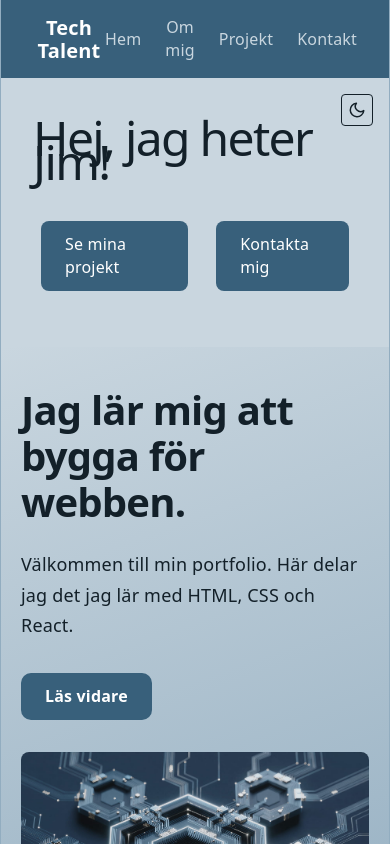
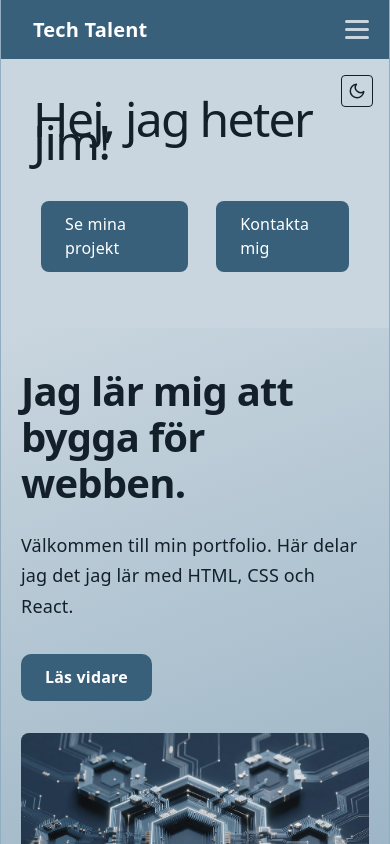
Before and after one commit to JimAndersson8/min-sida, a React (Vite) app: page / in a window 390 px wide. Shown: the top 844 px of the page. Built offline with nearby package versions, Linux system fonts and the light colour scheme.

Commit message:
Hamburgermeny för smala skärmar
Navbar får en hamburgerknapp under 1000 px som fäller ned länkarna. Menyn stängs vid val av sida. Navbaren får z-index så att menyn ligger över headern, och menyn och hamburgerikonen följer samma högermarginal som dark mode-knappen.

```diff
--- a/src/components/Navbar.css
+++ b/src/components/Navbar.css
@@ -3,6 +3,8 @@
   justify-content: space-between;
   align-items: center;
   padding: 16px 32px;
+  position: relative;               /* gör att den nedfällda menyn placeras under navbarn */
+  z-index: 10;                      /* håller navbaren, och menyn i den, ovanpå headern */
   background-color: var(--primar-mork);   /* samma blå som knapparna */
 }
 
@@ -10,6 +12,11 @@
   color: var(--vit);
   font-size: 20px;
   font-weight: bold;
+}
+
+/* Hamburgerknappen syns bara på smala skärmar, se mediaregeln längst ner */
+.hamburger {
+  display: none;
 }
 
 .lankar {
@@ -27,3 +34,43 @@
   color: var(--vit);                /* ljusare text vid hover, vit på blå navbar (6,7:1) */
   text-decoration: underline;
 }
+
+@media (max-width: 1000px) {
+  .navbar {
+    padding-right: 16px;
+  }
+
+  .hamburger {
+    display: flex;
+    flex-direction: column;
+    gap: 5px;
+    padding: 4px;
+    background: none;
+    border: none;
+    cursor: pointer;
+  }
+
+  .hamburger span {
+    display: block;
+    width: 24px;
+    height: 3px;
+    border-radius: 2px;
+    background-color: var(--tekst-pa-mork);
+  }
+
+  .lankar {
+    display: none;
+  }
+
+  .lankar.oppen {
+    display: flex;
+    flex-direction: column;
+    align-items: flex-start;
+    gap: 16px;
+    position: absolute;
+    top: 100%;
+    right: 16px;
+    padding: 16px;
+    background-color: var(--primar-mork);
+  }
+}
--- a/src/components/Navbar.jsx
+++ b/src/components/Navbar.jsx
@@ -1,15 +1,33 @@
 import './Navbar.css';
+import { useState } from "react";
 import { Link } from "react-router-dom";
 
 function Navbar() {
+  const [oppen, setOppen] = useState(false);
+
+  function stangMeny() {
+    setOppen(false);
+  }
+
   return (
     <nav className="navbar">
       <span className="logo">Tech Talent</span>
-      <div className="lankar">
-        <Link to="/">Hem</Link>
-        <Link to="/om-mig">Om mig</Link>
-        <Link to="/projekt">Projekt</Link>
-        <Link to="/kontakt">Kontakt</Link>
+      <button
+        className="hamburger"
+        aria-label="Öppna meny"
+        aria-expanded={oppen}
+        aria-controls="huvudmeny"
+        onClick={() => setOppen(!oppen)}
+      >
+        <span></span>
+        <span></span>
+        <span></span>
+      </button>
+      <div id="huvudmeny" className={oppen ? "lankar oppen" : "lankar"}>
+        <Link to="/" onClick={stangMeny}>Hem</Link>
+        <Link to="/om-mig" onClick={stangMeny}>Om mig</Link>
+        <Link to="/projekt" onClick={stangMeny}>Projekt</Link>
+        <Link to="/kontakt" onClick={stangMeny}>Kontakt</Link>
       </div>
     </nav>
   );
```
